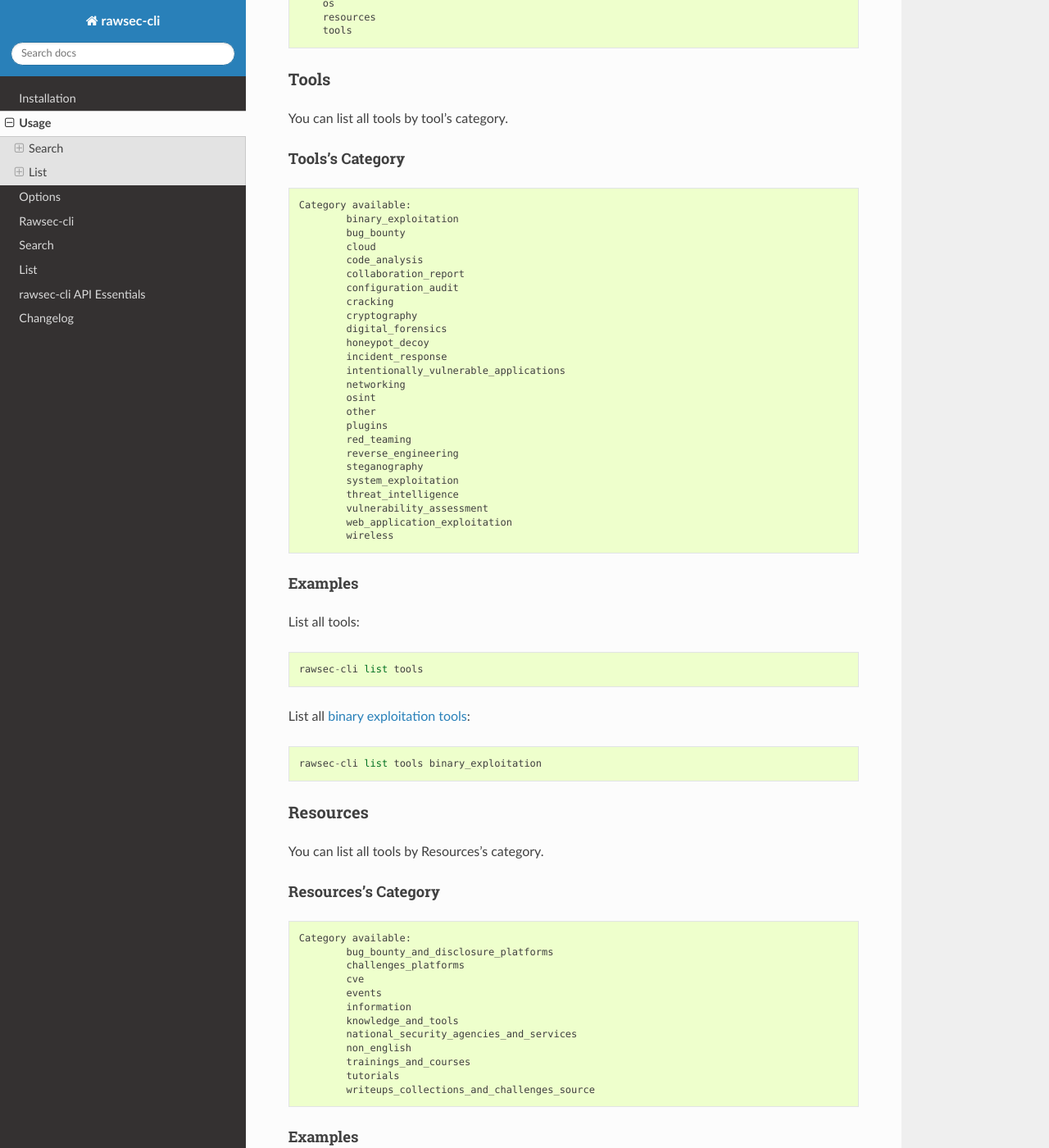
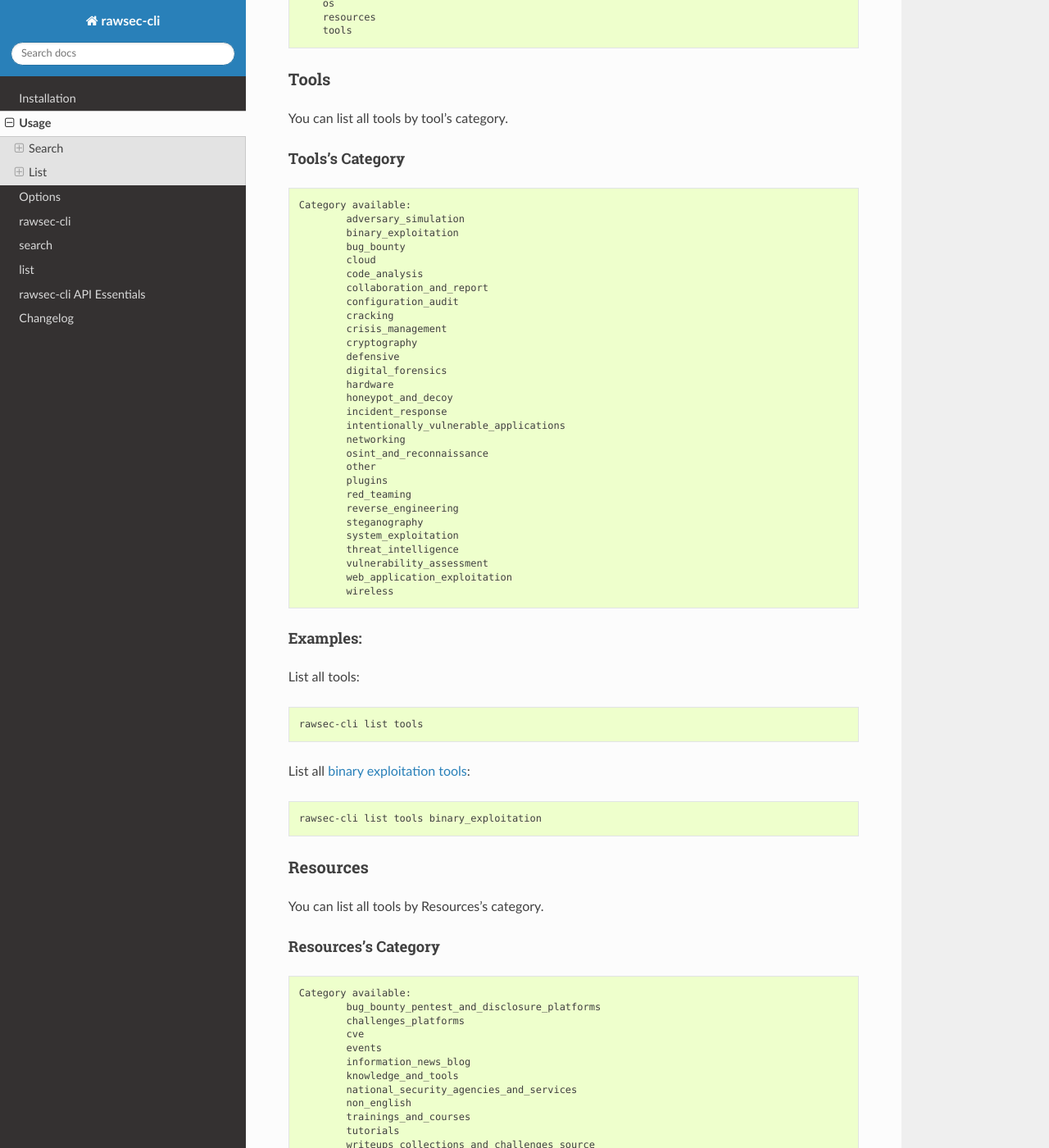
Before and after one commit to tyki6/rawsec_cli, a Sphinx documentation site: the page built from docs/source/usage.md, in a window 1280 px wide and 1400 px high, scrolled down 837 px. Shown: the whole window at 82% size. Built offline with Sphinx 7.4.7 and the Read the Docs theme 2.0.0, drawn with Linux system fonts in a browser that asks for light colours; some of the changed text lies outside the part shown.

````diff
--- a/docs/source/usage.md
+++ b/docs/source/usage.md
@@ -1,20 +1,30 @@
 # Usage
+
 ## Search
+
 Search command can be used for searching Tools, Resources, Ctf Platforms, OS. All projects will be displayed on a tab .
 If your research containing only 1 Result, rawsec will open a new brower tab redirect to source project or website if exist.
-### Examples
+
+### Examples:
+
 You can search by key word, you will see all projects with jwt in their description or name:
-```
+
+```bash
 rawsec-cli search jwt
 ```
 
 You can search a project, if the Search containing 1 result you will see result in console, and a tab is opened on your browser with redirect to website if informed or source:
-```
+
+```bash
 rawsec-cli search myjwt
 ```
+
 ## List
+
 You can list all projects by category.
+
 ### Category List
+
 ```
 rawsec-cli list
 output:
@@ -23,26 +33,33 @@ output:
     resources
     tools
 ```
+
 ### Tools
+
 You can list all tools by tool's category.
 
 #### Tools's Category
+
 ```
 Category available:
+        adversary_simulation
         binary_exploitation
         bug_bounty
         cloud
         code_analysis
-        collaboration_report
+        collaboration_and_report
         configuration_audit
         cracking
+        crisis_management
         cryptography
+        defensive
         digital_forensics
-        honeypot_decoy
+        hardware
+        honeypot_and_decoy
         incident_response
         intentionally_vulnerable_applications
         networking
-        osint
+        osint_and_reconnaissance
         other
         plugins
         red_teaming
@@ -53,29 +70,35 @@ Category available:
         vulnerability_assessment
         web_application_exploitation
         wireless
+```
 
-```
-#### Examples
+#### Examples:
+
 List all tools:
-```
+
+```bash
 rawsec-cli list tools
 ```
 
 List all [binary exploitation tools](#toolss-category):
- ```
+
+```bash
 rawsec-cli list tools binary_exploitation
 ```
+
 ### Resources
+
 You can list all tools by Resources's category.
 
 #### Resources's Category
+
 ```
 Category available:
-        bug_bounty_and_disclosure_platforms
+        bug_bounty_pentest_and_disclosure_platforms
         challenges_platforms
         cve
         events
-        information
+        information_news_blog
         knowledge_and_tools
         national_security_agencies_and_services
         non_english
@@ -83,53 +106,71 @@ Category available:
         tutorials
         writeups_collections_and_challenges_source
 ```
-#### Examples
+
+#### Examples:
+
 List all resources:
-```
+
+```bash
 rawsec-cli list resources
 ```
 
 List all [events resources](#resourcess-category):
- ```
+
+```bash
 rawsec-cli list resources events
 ```
+
 ### CTF
+
 You can list all ctf by ctf's category.
 
 #### CTF's Category
+
 ```
 Category available:
         attack_defense
         hybrid
         jeopardy
 ```
-#### Examples
+
+#### Examples:
+
 List all ctf:
-```
+
+```bash
 rawsec-cli list ctf
 ```
 
 List all [attack_defense ctf](#ctfs-category):
- ```
+
+```bash
 rawsec-cli list ctf attack_defense
 ```
+
 ### OS
+
 You can list all tools by OS's category.
 
 #### OS's Category
+
 ```
 Category available:
         maintained
         no_more_maintained
         project_transferred
 ```
-#### Examples
+
+#### Examples:
+
 List all os:
-```
+
+```bash
 rawsec-cli list os
 ```
 
 List all [maintained os](#oss-category):
- ```
+
+```bash
 rawsec-cli list os maintained
 ```
````
Also changed, not shown: README.md (+9 -5 lines), docs/source/changelog.md (+15 -0 lines), docs/source/installation.md (+3 -3 lines), docs/source/options.md (+13 -11 lines).
